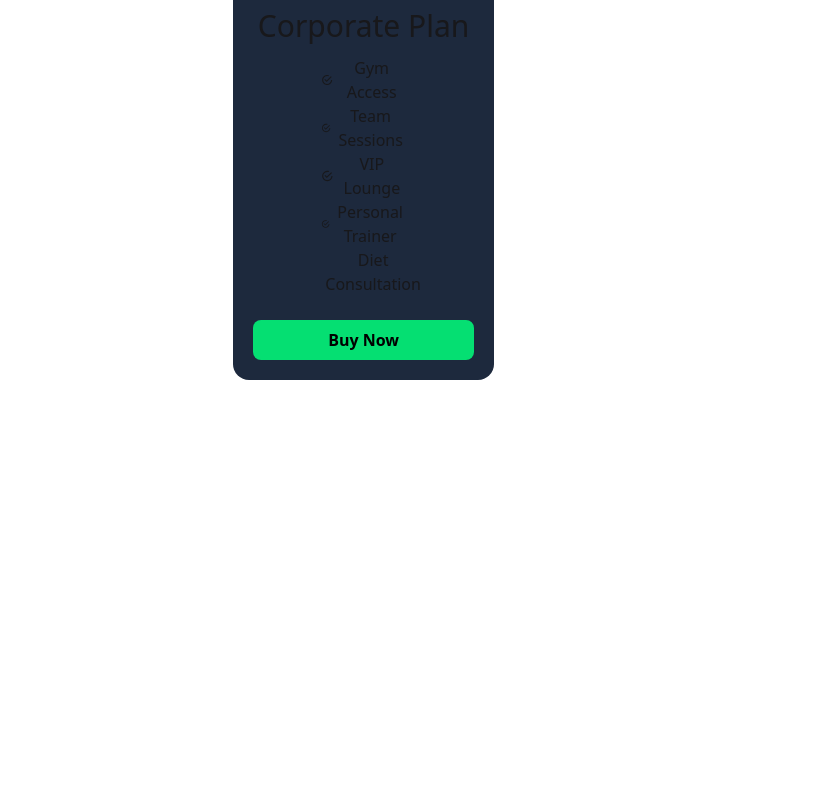
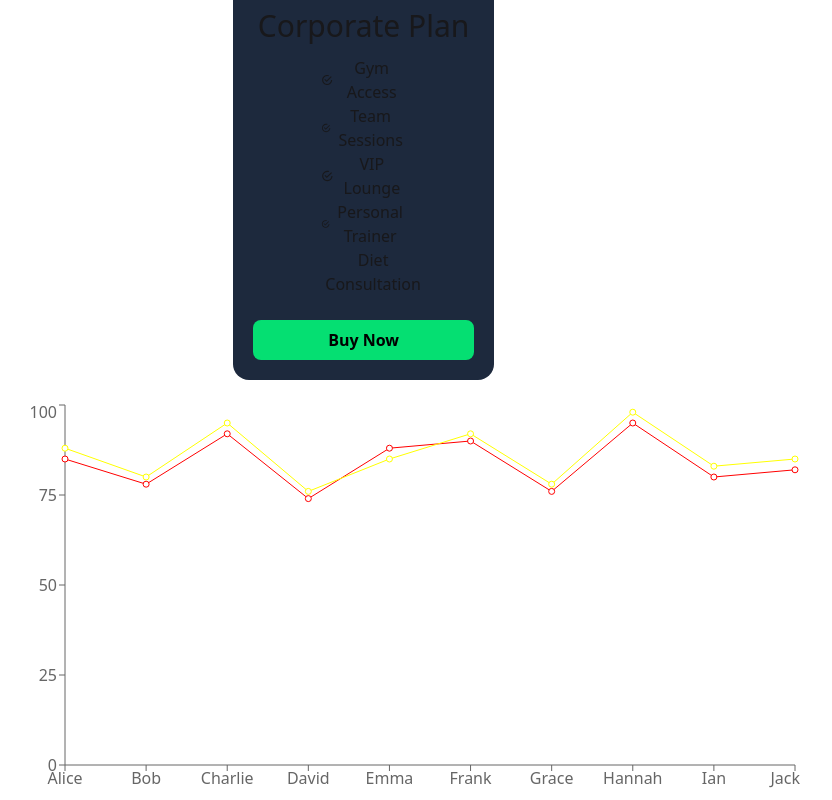
Before and after one commit to asirff399/price_options, a React (Vite) app: page / in a window 1280 px wide. Shown: the part 1606-2406 px from the top of the page, without its empty margins (0-832 px from the left). Before the commit the page ends 2006 px from the top, so only its background shows below. Built offline with nearby package versions, Linux system fonts and the light colour scheme.

Commit message:
[Line Chart]

```diff
--- a/package.json
+++ b/package.json
@@ -14,7 +14,8 @@
     "prop-types": "^15.8.1",
     "react": "^18.3.1",
     "react-dom": "^18.3.1",
-    "react-icons": "^5.4.0"
+    "react-icons": "^5.4.0",
+    "recharts": "^2.15.0"
   },
   "devDependencies": {
     "@eslint/js": "^9.17.0",
--- a/src/App.jsx
+++ b/src/App.jsx
@@ -1,4 +1,5 @@
 import "./App.css";
+import LineChart from "./Components/LineChart/LineChart";
 import NavBar from "./Components/NavBar/NavBar";
 import Priceoptions from "./Components/Priceoptions/Priceoptions";
 // import DaisyNav from "./Components/DaisyNav/DaisyNav";
@@ -9,6 +10,7 @@ function App() {
      {/* <DaisyNav></DaisyNav> */}
      <NavBar></NavBar>
      <Priceoptions></Priceoptions>
+     <LineChart></LineChart>
     </>
   );
 }
--- /dev/null
+++ b/src/Components/LineChart/LineChart.jsx
@@ -0,0 +1,28 @@
+import { LineChart as LChart, Line, XAxis, YAxis } from 'recharts';
+
+const LineChart = () => {
+    const mathMarks = [
+        { "id": 1, "name": "Alice", "math": 85, "physics": 88, "chemistry": 92 },
+        { "id": 2, "name": "Bob", "math": 78, "physics": 80, "chemistry": 85 },
+        { "id": 3, "name": "Charlie", "math": 92, "physics": 95, "chemistry": 90 },
+        { "id": 4, "name": "David", "math": 74, "physics": 76, "chemistry": 80 },
+        { "id": 5, "name": "Emma", "math": 88, "physics": 85, "chemistry": 90 },
+        { "id": 6, "name": "Frank", "math": 90, "physics": 92, "chemistry": 94 },
+        { "id": 7, "name": "Grace", "math": 76, "physics": 78, "chemistry": 82 },
+        { "id": 8, "name": "Hannah", "math": 95, "physics": 98, "chemistry": 96 },
+        { "id": 9, "name": "Ian", "math": 80, "physics": 83, "chemistry": 87 },
+        { "id": 10, "name": "Jack", "math": 82, "physics": 85, "chemistry": 88 }
+    ]
+    return (
+        <div>
+            <LChart width={800} height={400} data={mathMarks}>
+                <XAxis dataKey={'name'}></XAxis>
+                <YAxis></YAxis>
+                <Line dataKey="math" stroke='red'></Line>
+                <Line dataKey={'physics'} stroke='yellow'></Line>
+            </LChart>
+        </div>
+    );
+};
+
+export default LineChart;
```
Also changed, not shown: 1 other file (tests, documents, lock files or other folders).
